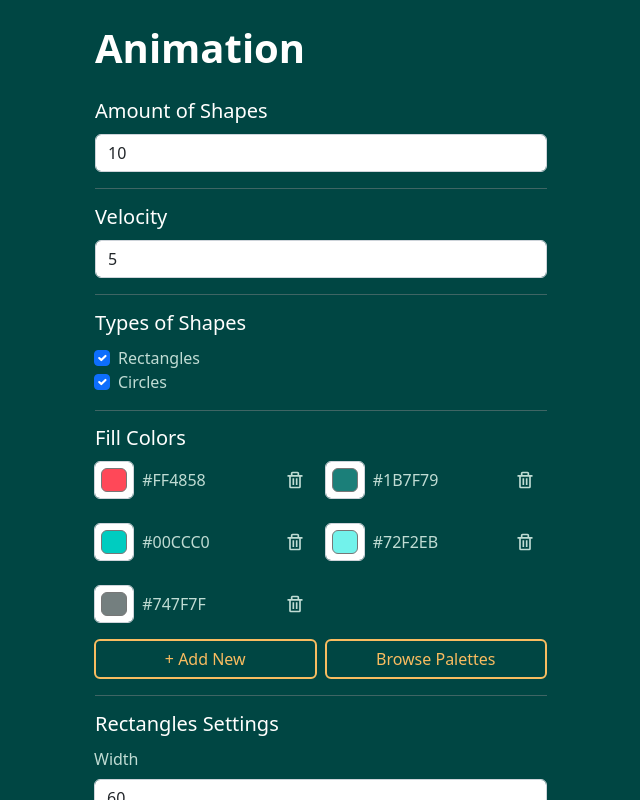
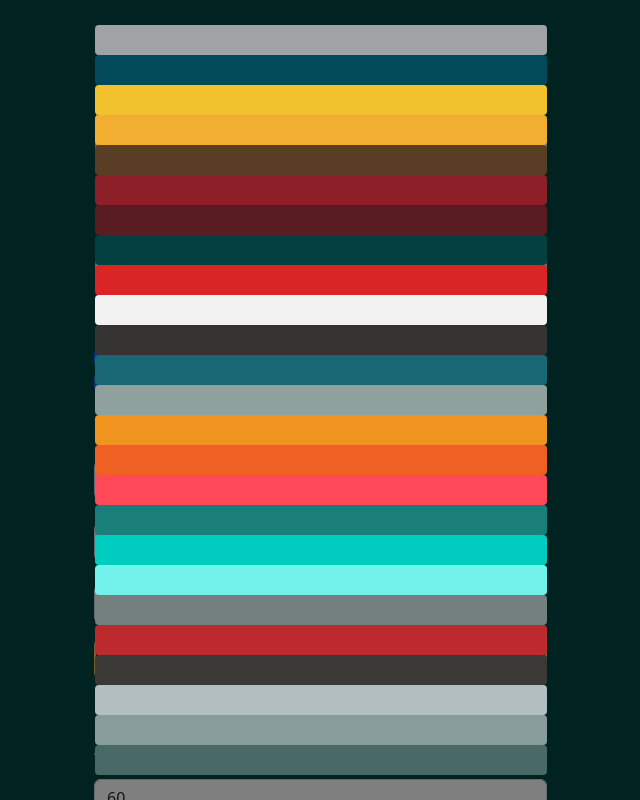
Before and after one commit to netrolite/graph-builder, a React (Vite) app: page / in a window 1280 px wide. Both pictures are taken after a click on the button "Browse Palettes". Shown: the top 800 px of the page, without its empty margins (319-959 px from the left). Built offline with nearby package versions, Linux system fonts and the light colour scheme.

Commit message:
separate palettes popup

```diff
--- a/src/input/Input.jsx
+++ b/src/input/Input.jsx
@@ -1,4 +1,5 @@
 import "./input.css"
+import BrowseColorsPopup from "./components/popups/BrowseColorsPopup";
 import ShapesAmount from "./components/ShapesAmount";
 import Velocity from "./components/Velocity";
 import ShapeTypes from "./components/ShapeTypes";
@@ -11,29 +12,22 @@ import { useState, useContext } from "react";
 import { AnimDataContext, SetAnimDataContext } from "../App";
 
 export default function Input() {
-    const [showPalettesWindow, setShowPalettesWindow] = useState(false);
+    const [showPalettesPopup, setShowPalettesPopup] = useState(false);
     const animData = useContext(AnimDataContext);
     const setAnimData = useContext(SetAnimDataContext);
 
     return (
         <div className="container p-4 main">
-            <div className="popup">
-                <div className="bg-overlay"></div>
-                <div className="popup-window p-4 container">
-                    <Palettes
-                        animData={animData}
-                        setAnimData={setAnimData}
-                    />
-                </div>
-            </div>
+
 
             <h1 className="mb-4 fw-semibold">Animation</h1>
 
             <div className="inputs">
+                <BrowseColorsPopup showPalettesPopup={showPalettesPopup} />
                 <ShapesAmount />
                 <Velocity />
                 <ShapeTypes />
-                <FillColors setShowPalettesWindow={setShowPalettesWindow} />
+                <FillColors setShowPalettesPopup={setShowPalettesPopup} />
                 <RectSettings />
                 <CircSettings />
             </div>
--- a/src/input/components/FIllColors.jsx
+++ b/src/input/components/FIllColors.jsx
@@ -1,10 +1,10 @@
 import { useContext } from "react"
 import { AnimDataContext, SetAnimDataContext } from "../../App"
 import FillColorsInputs from "./FIllColorsInputs";
-import AddColor from "./buttons/AddColor";
-import BrowsePalettes from "./buttons/BrowsePalettes";
+import AddColorBtn from "./buttons/AddColorBtn";
+import BrowsePalettesBtn from "./buttons/BrowsePalettesBtn";
 
-export default function FillColors({setShowPalettesWindow}) {
+export default function FillColors({setShowPalettesPopup}) {
     const animData = useContext(AnimDataContext);
     const setAnimData = useContext(SetAnimDataContext);
 
@@ -25,8 +25,8 @@ export default function FillColors({setShowPalettesWindow}) {
             {/* Also adding "height: min-content;" in CSS */}
             <div>
                 <div className="input-subgroup grid-2-cols">
-                    <AddColor setAnimData={setAnimData} />
-                    <BrowsePalettes setShowPalettesWindow={setShowPalettesWindow} />
+                    <AddColorBtn setAnimData={setAnimData} />
+                    <BrowsePalettesBtn setShowPalettesPopup={setShowPalettesPopup} />
                 </div>
             </div>
         </div>
--- a/src/input/components/buttons/AddColor.jsx
+++ b/src/input/components/buttons/AddColorBtn.jsx
@@ -1,4 +1,4 @@
-export default function AddColor({setAnimData}) {
+export default function AddColorBtn({setAnimData}) {
     function addColor() {
         setAnimData(prevState => {
             // add "#000000" to the end of fillColors array
--- a/src/input/components/buttons/BrowsePalettes.jsx
+++ b/src/input/components/buttons/BrowsePalettesBtn.jsx
@@ -1,6 +1,6 @@
-export default function BrowsePalettes({setShowPalettesWindow}) {
+export default function BrowsePalettesBtn({setShowPalettesPopup}) {
     function togglePalettesWindow() {
-
+        setShowPalettesPopup(prevState => !prevState);
     }
 
     return (
--- /dev/null
+++ b/src/input/components/popups/BrowseColorsPopup.jsx
@@ -0,0 +1,20 @@
+import { useContext } from "react"
+import { AnimDataContext, SetAnimDataContext } from "../../../App";
+import Palettes from "../Palettes"
+
+export default function BrowseColorsPopup({showPalettesPopup}) {
+    const animData = useContext(AnimDataContext);
+    const setAnimData = useContext(SetAnimDataContext);
+
+    return (
+        <div className={"popup" + (showPalettesPopup ? " active" : "")}>
+            <div className="bg-overlay"></div>
+            <div className="popup-window p-4 container">
+                <Palettes
+                    animData={animData}
+                    setAnimData={setAnimData}
+                />
+            </div>
+        </div>
+    )
+}
```
Also changed, not shown: src/input/components/CircleSettings.jsx (deleted).
